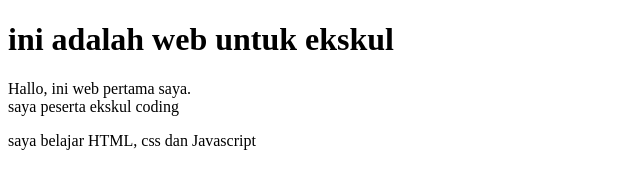
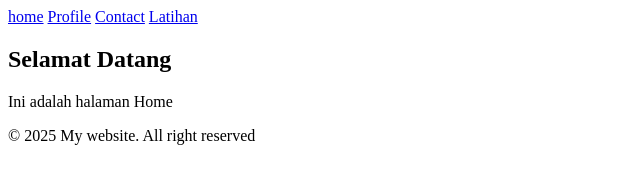
Before and after one commit to Suryajayaman/Ekskul-coding, a plain HTML site: page index.html in a window 1280 px wide. Shown: the whole page, without its empty margins (0-640 px from the left). Drawn offline with Linux system fonts and the light colour scheme.

Commit message:
Update index.html

```diff
--- a/index.html
+++ b/index.html
@@ -1,11 +1,29 @@
 <!DOCTYPE html>
 <html>
     <head>
-        <title>web Surya</title>
+        <title>Home - Website</title>
     </head>
     <body>
-        <h1>ini adalah web untuk ekskul</h1>
-        <p>Hallo, ini web pertama saya.<br>saya peserta ekskul coding</p>
-        <p>saya belajar HTML, css dan Javascript</p>
+       <header>
+           <nav class="navbar">
+               <u1>
+                   <ll><a href="index.html" class="active">home</a></ll>
+                   <ll><a href="#" class="active">Profile</a></ll>
+                   <ll><a href="#" class="active">Contact</a></ll>
+                   <ll><a href="#" class="active">Latihan</a></ll>
+               </u1>
+           </nav>
+       </header>
+
+        <main>
+            <section class="home">
+                <h1>Selamat Datang</h1>
+                <p>Ini adalah halaman Home</p>
+            </section>
+        </main>
+        <footer>
+            <p>&copy; 2025 My website. All right reserved</p>
+        </footer>
     </body>
+
 </html>
```
